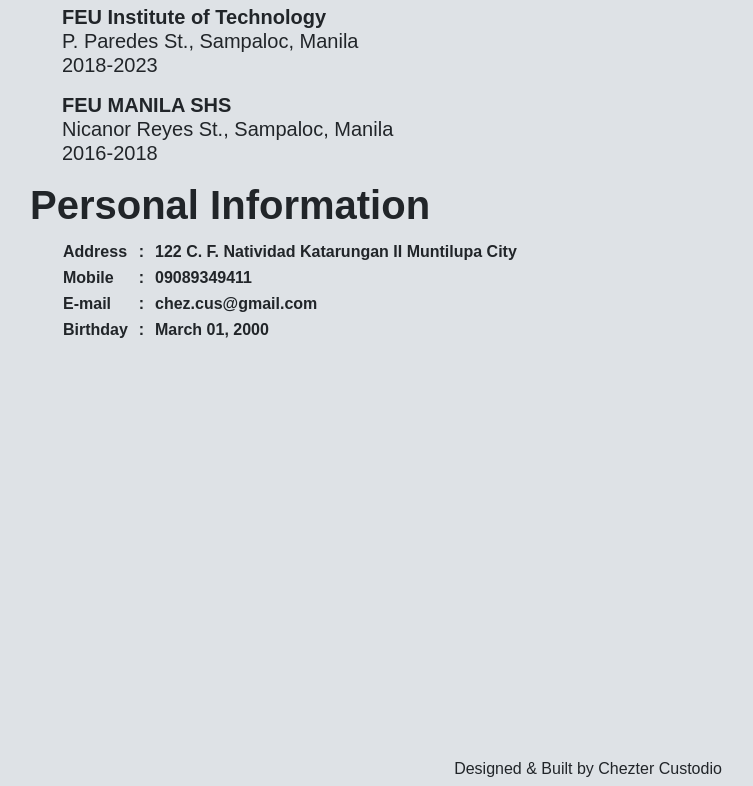
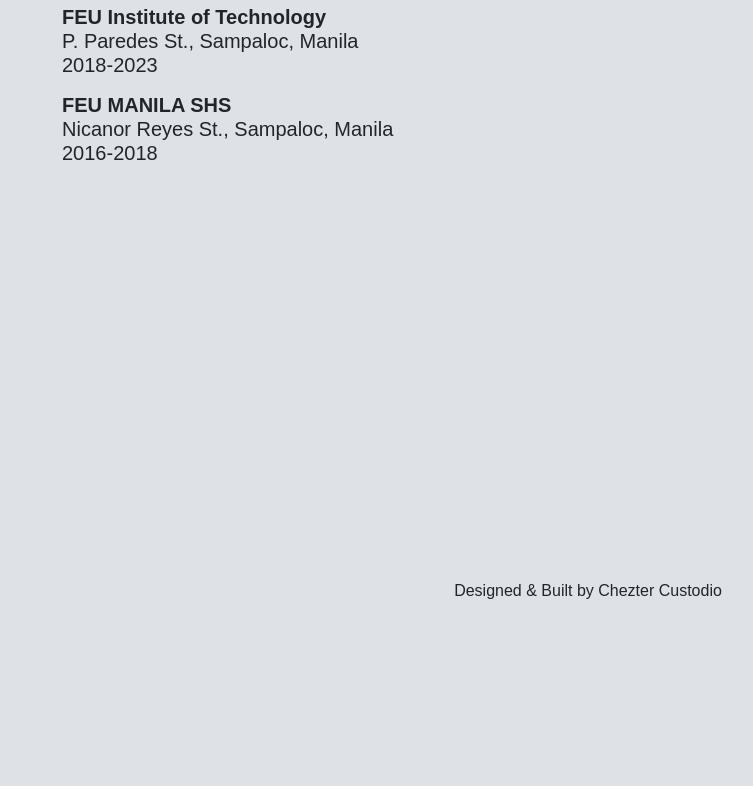
Before and after one commit to noturcat/cat.github.io, a plain HTML site: page index.html in a window 1280 px wide. Shown: the part 5981-6767 px from the top of the page, without its empty margins (52-805 px from the left). After the commit the page ends 6589 px from the top, so only its background shows below. Drawn offline with nearby package versions, Linux system fonts and the light colour scheme.

Commit message:
Update index.html

```diff
--- a/index.html
+++ b/index.html
@@ -1143,7 +1143,9 @@ transform: scale(0.95);
             <div class="">
             <h1>Objective</h1>
             <ul class="li">
-                <h5>To work in an active professional setting as a Web and Mobile programmer for a rising company, utilizing my creativity, cooperating skills, and inventive thinking for the benefit of both the company and myself. </h5>
+                <h5>
+                    To work in an active professional setting as a Web and Mobile programmer for a rising company, utilizing my creativity,
+                    cooperating skills, and inventive thinking for the benefit of both the company and myself. </h5>
             </ul>
 
             <h1>Internship</h1>
@@ -1170,34 +1172,6 @@ transform: scale(0.95);
                 Nicanor Reyes St., Sampaloc, Manila<br>
                 2016-2018
                 </h5>
-            </ul>
-
-            <h1>Personal Information </h1>
-            <ul class="li">
-                <table>
-                    <td>
-                        <tr>
-                            <th> <b>Address </b></th>
-                            <th> &nbsp; : &nbsp; </th>
-                            <th> 122 C. F. Natividad Katarungan II Muntilupa City</th>
-                        </tr>
-                        <tr>
-                            <th> <b>Mobile </b></th>
-                            <th> &nbsp; : &nbsp; </th>
-                            <th> 09089349411</th>
-                        </tr>
-                        <tr>
-                            <th> <b>E-mail </b></th>
-                            <th> &nbsp; : &nbsp; </th>
-                            <th> chez.cus@gmail.com</th>
-                        </tr>
-                        <tr>
-                            <th> <b>Birthday </b></th>
-                            <th> &nbsp; : &nbsp; </th>
-                            <th> March 01, 2000</th>
-                        </tr>
-                    </td>
-                </table>
             </ul>
 
 
```
